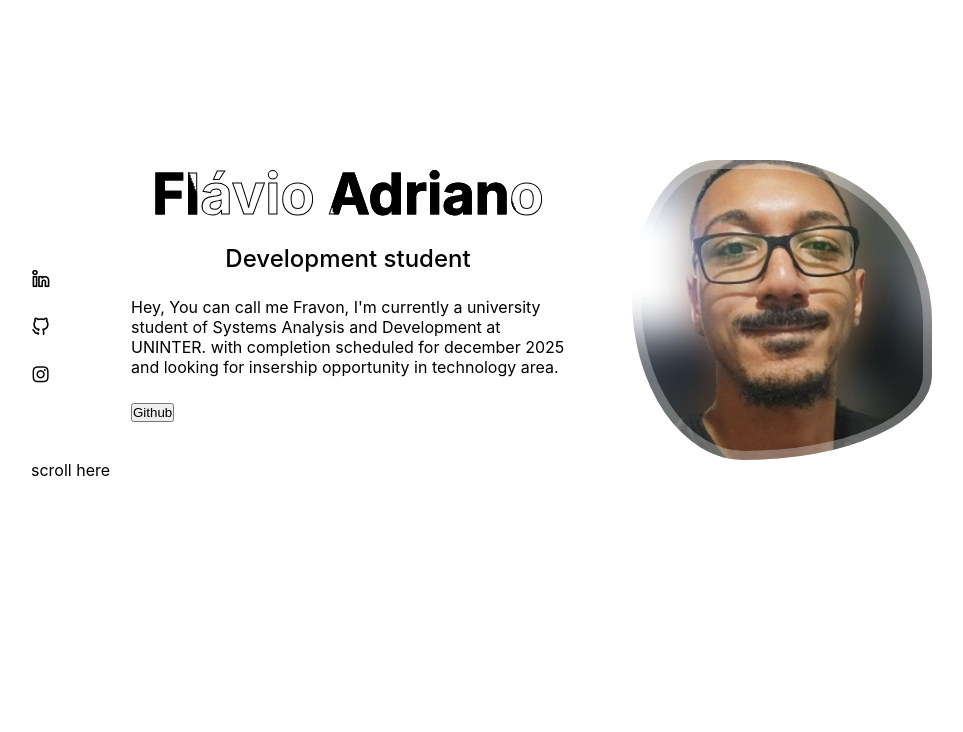
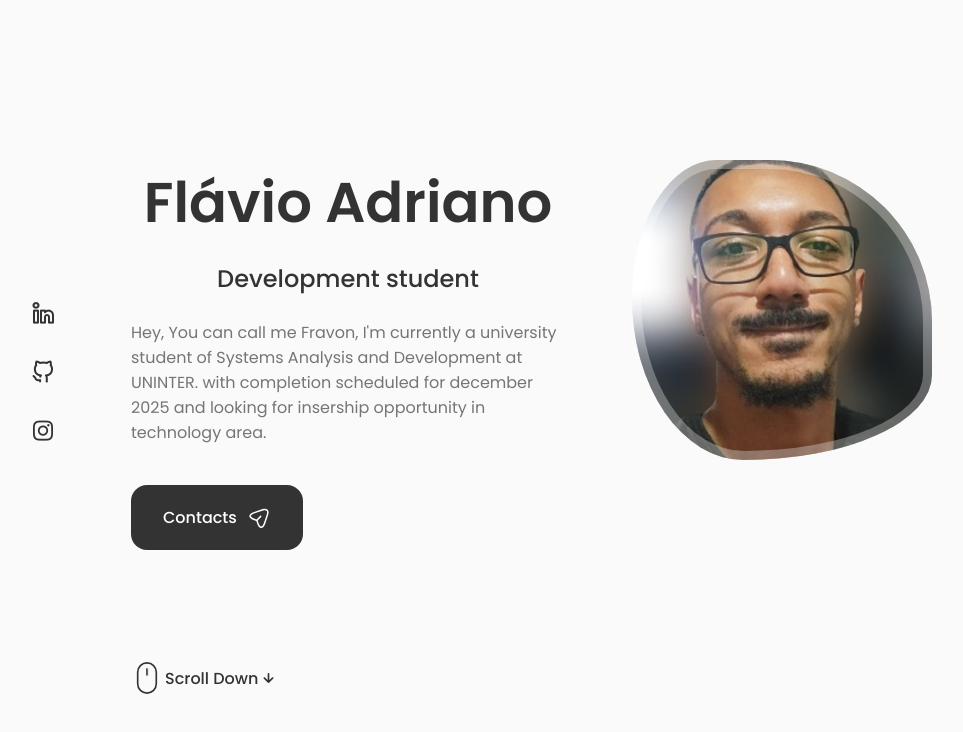
Before and after one commit to FravonDev/portfolio, a React (Vite) app: page / in a window 1280 px wide. Shown: the top 732 px of the page, without its empty margins (125-1088 px from the left). Built offline with nearby package versions, Linux system fonts and the light colour scheme.

Commit message:
feat: home section

```diff
--- a/src/App.css
+++ b/src/App.css
@@ -1,12 +1,15 @@
+@import url("https://fonts.googleapis.com/css2?family=Poppins:wght@400;500;600&display=swap");
+
 :root {
     --header-height: 3rem;
-
+    --hue: 0;
+    --sat: 0%;
     --title-color: hsl(var(--hue), var(--sat), 20%);
     --title-color-dark: hsl(var(--hue), var(--sat), 0%);
     --text-color: hsl(var(--hue), var(--sat), 46%);
     --body-color: hsl(var(--hue), var(--sat), 98%);
     --container-color: #fff;
-
+    --text-light-color: hsl(var(--hue), var(--sat), 100%);
     --body-font: "Poppins", sans-serif;
 
     --big-font-size: 3.5rem;
@@ -36,15 +39,54 @@
     }
 }
 
+
+
+
+body,
+button,
+input,
+textarea {
+    font-family: var(--body-font);
+    font-size: var(--normal-font-size);
+}
+
+button {
+    cursor: pointer;
+    border: none;
+    outline: none;
+}
+
+
+img {
+    max-width: 100%;
+    height: auto;
+}
+
 body {
     background-color: var(--body-color);
     color: var(--text-color);
 }
 
-.section {}
+h1,
+h2,
+h3 {
+    color: var(--title-color);
+    font-weight: var(--font-semi-bold);
+}
+
+html {
+    scroll-behavior: smooth;
+}
+
+a {
+    text-decoration: none;
+    color: var(--title-color);
+}
 
 .container {
     max-width: 968px;
     margin-left: auto;
     margin-right: auto;
 }
+
+.section {}
--- a/src/components/home/Content.jsx
+++ b/src/components/home/Content.jsx
@@ -10,9 +10,26 @@ function Content() {
         for december 2025 and looking for insership opportunity in technology
         area.
       </p>
-      <div className="home_button">
-        <button>Github</button>
-      </div>
+      <a href="#contact" className="home_button button button--flex">
+        Contacts
+        <svg
+          class="button_icon"
+          xmlns="http://www.w3.org/2000/svg"
+          width="24"
+          height="24"
+          viewBox="0 0 24 24"
+          fill="none"
+        >
+          <path
+            d="M14.2199 21.9352C13.0399 21.9352 11.3699 21.1052 10.0499 17.1352L9.32988 14.9752L7.16988 14.2552C3.20988 12.9352 2.37988 11.2652 2.37988 10.0852C2.37988 8.91525 3.20988 7.23525 7.16988 5.90525L15.6599 3.07525C17.7799 2.36525 19.5499 2.57525 20.6399 3.65525C21.7299 4.73525 21.9399 6.51525 21.2299 8.63525L18.3999 17.1252C17.0699 21.1052 15.3999 21.9352 14.2199 21.9352ZM7.63988 7.33525C4.85988 8.26525 3.86988 9.36525 3.86988 10.0852C3.86988 10.8052 4.85988 11.9052 7.63988 12.8252L10.1599 13.6652C10.3799 13.7352 10.5599 13.9152 10.6299 14.1352L11.4699 16.6552C12.3899 19.4352 13.4999 20.4252 14.2199 20.4252C14.9399 20.4252 16.0399 19.4352 16.9699 16.6552L19.7999 8.16525C20.3099 6.62525 20.2199 5.36525 19.5699 4.71525C18.9199 4.06525 17.6599 3.98525 16.1299 4.49525L7.63988 7.33525Z"
+            fill="var(--text-light-color)"
+          ></path>
+          <path
+            d="M10.11 14.7052C9.92005 14.7052 9.73005 14.6352 9.58005 14.4852C9.29005 14.1952 9.29005 13.7152 9.58005 13.4252L13.16 9.83518C13.45 9.54518 13.93 9.54518 14.22 9.83518C14.51 10.1252 14.51 10.6052 14.22 10.8952L10.64 14.4852C10.5 14.6352 10.3 14.7052 10.11 14.7052Z"
+            fill="var(--text-light-color)"
+          ></path>
+        </svg>
+      </a>
     </div>
   );
 }
--- a/src/components/home/Home.css
+++ b/src/components/home/Home.css
@@ -2,6 +2,7 @@
     display: grid;
     grid-template-rows: 1fr;
     height: 100%;
+    gap: 7rem;
 }
 
 .home_content {
@@ -20,34 +21,31 @@
 }
 
 .home__social-icon {
-    color: black;
-    font-size: 1.2rem;
+    color: var(--title-color);
+    font-size: 1.5rem;
 }
 
 .home_title {
     font-size: var(--big-font-size);
     font-weight: var(--font-bold);
-    color: var(--title-color);
     margin-bottom: 1rem;
-
-    color: transparent;
-    -webkit-text-stroke: 1px black;
-    background: url(../../assets/back-black.png);
+    /* color: transparent;
+    -webkit-text-stroke: 1px var(--title-color);
+    background: url(../../assets/back-dark.png);
     -webkit-background-clip: text;
-    animation: back 60s linear infinite;
+    animation: back 60s linear infinite; */
 }
 
-
-@keyframes back {
+/* @keyframes back {
     100% {
         background-position: 2000px 0;
     }
-}
+} */
 
 .home_subtitle {
     font-size: var(--h2-font-size);
     font-weight: var(--font-medium);
-    color: var(--text-color);
+    color: var(--title-color);
     margin-bottom: 1.5rem;
 }
 
@@ -59,9 +57,7 @@
 .home_description {
     font-size: var(--normal-font-size);
     font-weight: var(--font-normal);
-    color: red;
-    color: var(--text-color);
-    margin-bottom: 1.5rem;
+    margin-bottom: 2.5rem;
 }
 
 .home_image {
@@ -77,6 +73,65 @@
     animation: profile__animate 8s ease-in-out infinite 1s;
     max-width: 100%;
 }
+
+.home_button {
+    display: inline-block;
+    background-color: var(--title-color);
+    padding: 1.25rem 2rem;
+    border-radius: 1rem;
+    font-weight: var(--font-medium);
+    color: var(--container-color);
+    gap: .625rem;
+    transition: .3s;
+}
+
+.home_button:hover {
+    background-color: var(--title-color-dark);
+}
+
+.button--flex {
+    display: inline-flex;
+    align-items: center;
+}
+
+.home_button svg {
+    display: flex;
+    align-items: center;
+    align-items: center;
+    fill: var(--title-color);
+    width: fit-content;
+}
+
+.home__scroll {
+    margin-left: 6.25rem;
+}
+
+.wheel {
+    animation: scroll 2s ease infinite;
+}
+
+@keyframes scroll {
+    0% {
+        transform: translateY(0);
+    }
+
+    30% {
+        transform: translateY(3.75rem);
+    }
+}
+
+.home__scroll-name {
+    color: var(--title-color);
+    font-weight: var(--font-medium);
+    margin-right: var(--mb-0-25);
+    margin-left: 2px;
+}
+
+.home__scroll-arrow {
+    font-size: 1.25rem;
+    color: var(--title-color);
+}
+
 
 @keyframes profile__animate {
     0% {
@@ -96,6 +151,8 @@
     .home_container {
         grid-template-rows: 1fr;
         grid-template-columns: 1fr;
+        gap: 5rem;
+
     }
 
     .home_content {
@@ -118,4 +175,13 @@
     .home_social {
         grid-area: 1;
     }
+
+    .home__scroll {
+        margin-left: 0;
+    }
+
+    .section {
+        padding: 0 1.5rem;
+    }
+
 }
--- a/src/components/home/Home.jsx
+++ b/src/components/home/Home.jsx
@@ -1,6 +1,7 @@
 import "./Home.css";
 import Social from "./Social";
 import Content from "./Content";
+import ScrollDown from "./ScrollDown";
 function Home() {
   return (
     <div className="home section">
@@ -12,7 +13,9 @@ function Home() {
 
           <Content />
         </div>
-        <div className="home_scroll">scroll here</div>
+        <div className="home_scroll">
+          <ScrollDown />
+        </div>
       </div>
     </div>
   );
--- /dev/null
+++ b/src/components/home/Scroll.jsx
@@ -0,0 +1,34 @@
+import React from "react";
+
+function Icon() {
+  return (
+    <svg
+      xmlns="http://www.w3.org/2000/svg"
+      width="32"
+      height="32"
+      fillRule="evenodd"
+      strokeLinecap="round"
+      strokeLinejoin="round"
+      strokeMiterlimit="1.5"
+      className="home__scroll-mouse"
+      clipRule="evenodd"
+      viewBox="0 0 247 390"
+    >
+      <path
+        fill="none"
+        stroke="var(--title-color)"
+        strokeWidth="20"
+        d="M123.359 79.775v72.843"
+        className="wheel"
+      ></path>
+      <path
+        fill="none"
+        stroke="var(--title-color)"
+        strokeWidth="20"
+        d="M236.717 123.359C236.717 60.794 185.923 10 123.359 10 60.794 10 10 60.794 10 123.359v143.237c0 62.565 50.794 113.359 113.359 113.359 62.564 0 113.358-50.794 113.358-113.359V123.359z"
+      ></path>
+    </svg>
+  );
+}
+
+export default Icon;
--- /dev/null
+++ b/src/components/home/ScrollDown.jsx
@@ -0,0 +1,17 @@
+import React from 'react';
+import Scroll from './Scroll';
+
+const ScrollDown = () => {
+    return (
+        <div className="home__scroll">
+            <a href="#about" className="home__scroll-button button--flex">
+
+            <Scroll/>
+              <span className="home__scroll-name">Scroll Down</span>
+              <i class="uil uil-arrow-down home__scroll-arrow"></i>
+            </a>
+        </div>
+    )
+}
+
+export default ScrollDown
--- a/src/index.css
+++ b/src/index.css
@@ -1,7 +1,3 @@
-:root {
-  font-family: Inter, system-ui, Avenir, Helvetica, Arial, sans-serif;
-}
-
 *,
 *:after,
 *:before {
```
Also changed, not shown: src/assets/back-black.png (deleted), src/assets/back-dark.png (added).
